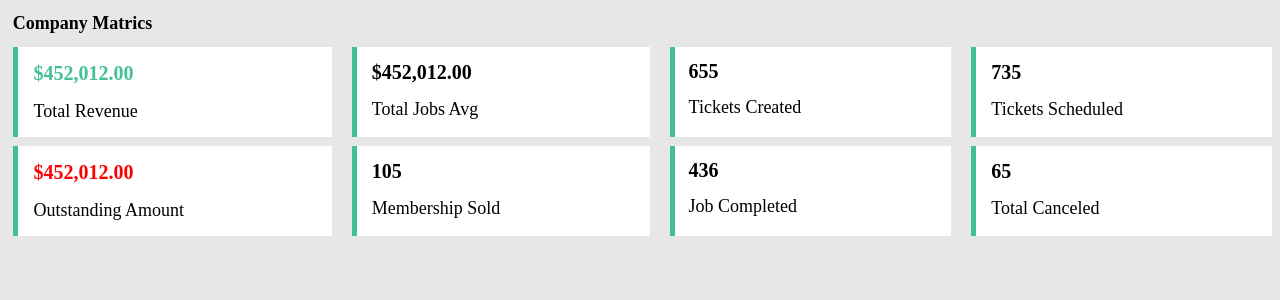
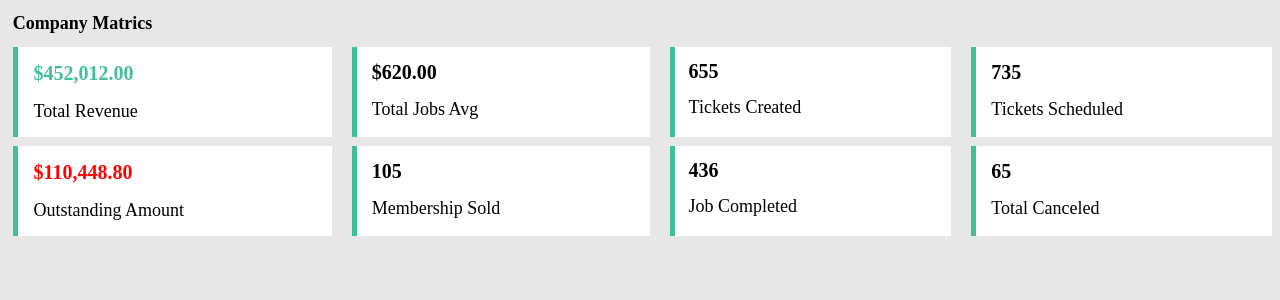
Before and after one commit to ayushmishra1803/smart-serv-Assignment-3-4, an Angular app: page /dashboard in a window 1280 px wide. Shown: the top 300 px of the page. Built offline with nearby package versions, Linux system fonts and the light colour scheme.

Commit message:
dashboard card UI added

```diff
--- a/src/app/pages/dashboard/components/dashboard-cards/dashboard-cards.component.html
+++ b/src/app/pages/dashboard/components/dashboard-cards/dashboard-cards.component.html
@@ -11,7 +11,9 @@
         : 'card_money_div_regular'
     "
   >
-    {{ companyItem?.money ? (452012 | currency) : companyItem?.count }}
+    {{
+      companyItem?.money ? (companyItem?.count | currency) : companyItem?.count
+    }}
   </div>
   <div class="card_title_div">{{ companyItem?.title }}</div>
 </div>
```
